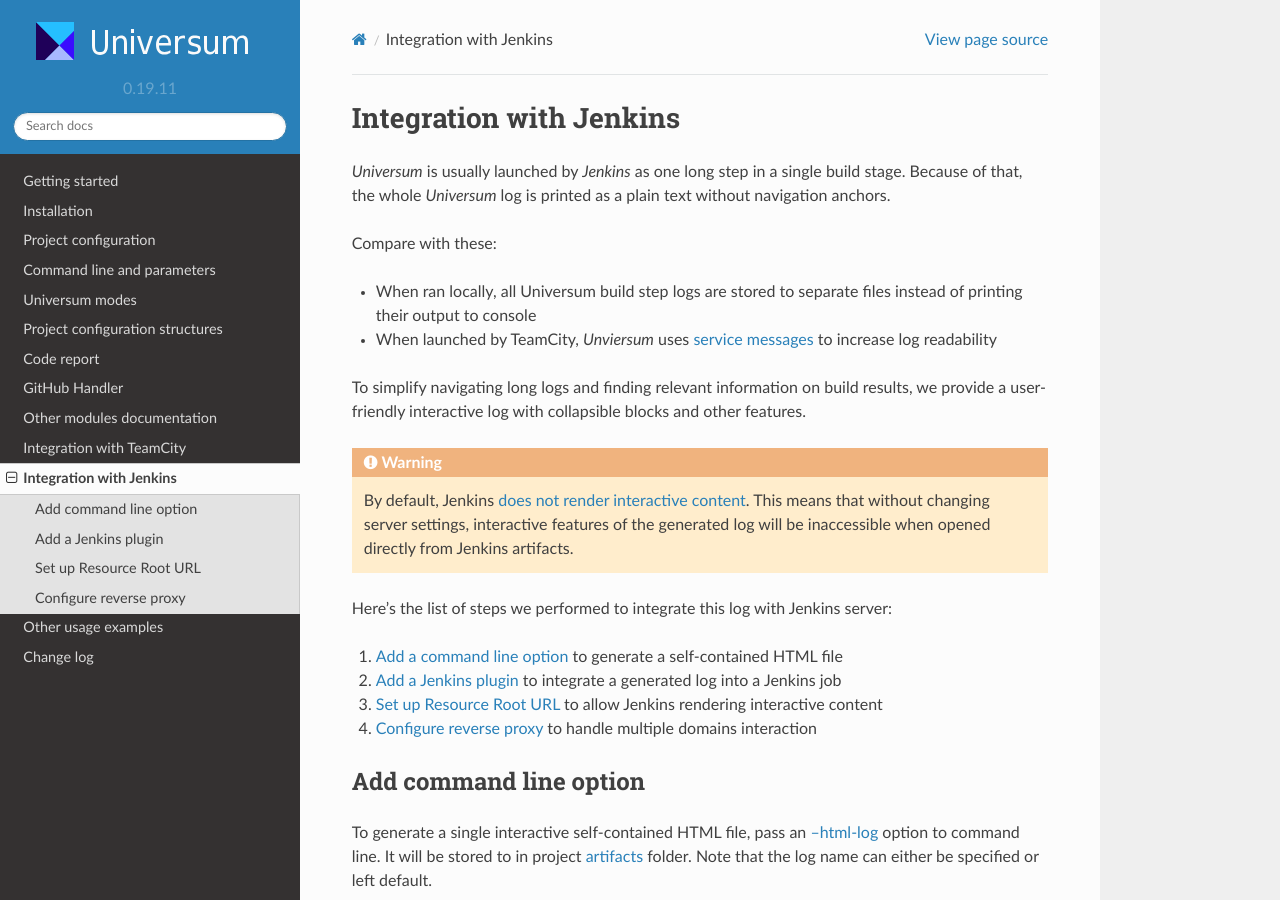
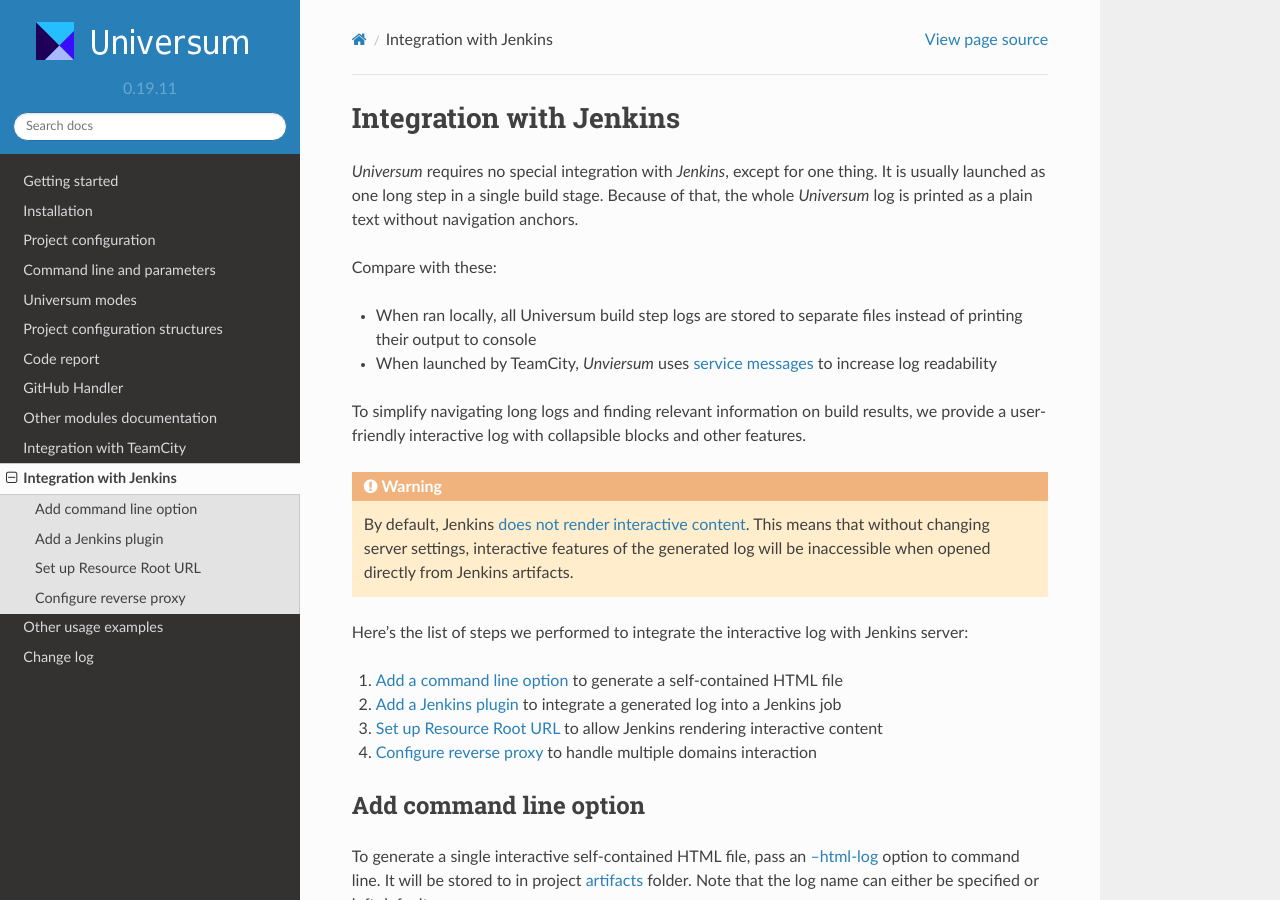
Before and after one commit to Samsung/Universum, a Sphinx documentation site: the page built from doc/jenkins.rst, in a window 1280 px wide and 900 px high. Built offline with Sphinx 7.4.7 and the Read the Docs theme 2.0.0, drawn with Linux system fonts in a browser that asks for light colours.

Commit message:
fix(doc): add clarification on page contents

```diff
--- a/doc/jenkins.rst
+++ b/doc/jenkins.rst
@@ -1,8 +1,9 @@
 Integration with Jenkins
 ========================
 
-`Universum` is usually launched by `Jenkins` as one long step in a single build stage. Because of that,
-the whole `Universum` log is printed as a plain text without navigation anchors.
+`Universum` requires no special integration with `Jenkins`, except for one thing. It is usually launched
+as one long step in a single build stage. Because of that, the whole `Universum` log is printed as a plain text
+without navigation anchors.
 
 Compare with these:
 
@@ -21,7 +22,7 @@
     inaccessible when opened directly from Jenkins artifacts.
 
 
-Here's the list of steps we performed to integrate this log with Jenkins server:
+Here's the list of steps we performed to integrate the interactive log with Jenkins server:
 
 1. :ref:`Add a command line option <jenkins#add_arg>` to generate a self-contained HTML file
 2. :ref:`Add a Jenkins plugin <jenkins#plugin>` to integrate a generated log into a Jenkins job
```
